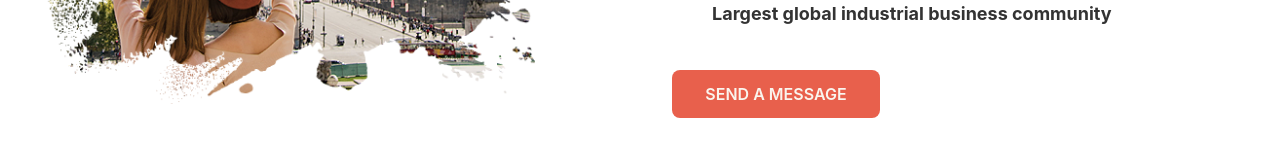
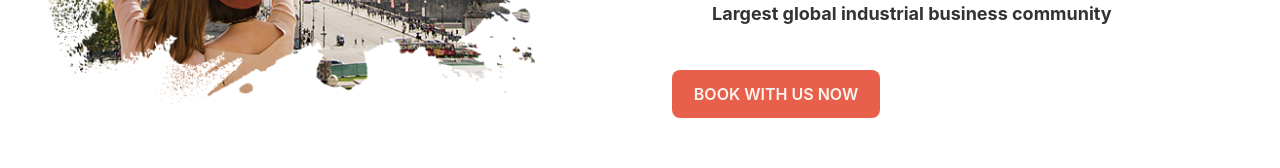
Before and after one commit to alamin-32/world-traveler, a React (Create React App) app: page / in a window 1280 px wide. Shown: the part 1002-1170 px from the top of the page. Built offline with nearby package versions, Linux system fonts and the light colour scheme; some icons are missing.

Commit message:
plan part

```diff
--- a/src/Pages/Home/TripPlan.js
+++ b/src/Pages/Home/TripPlan.js
@@ -23,7 +23,7 @@ const TripPlan = () => {
                     <Icon icon="el:ok-sign" color="#e8604c" width="20" height="30" />
                     <p className='ml-5 text-lg font-bold'>Largest global industrial business community</p>
                 </div>
-                <button class="btn w-52 con-btn mt-10">Send A Message</button>
+                <button class="btn w-52 con-btn mt-10">Book With Us Now</button>
             </div>
 
         </div>
```
